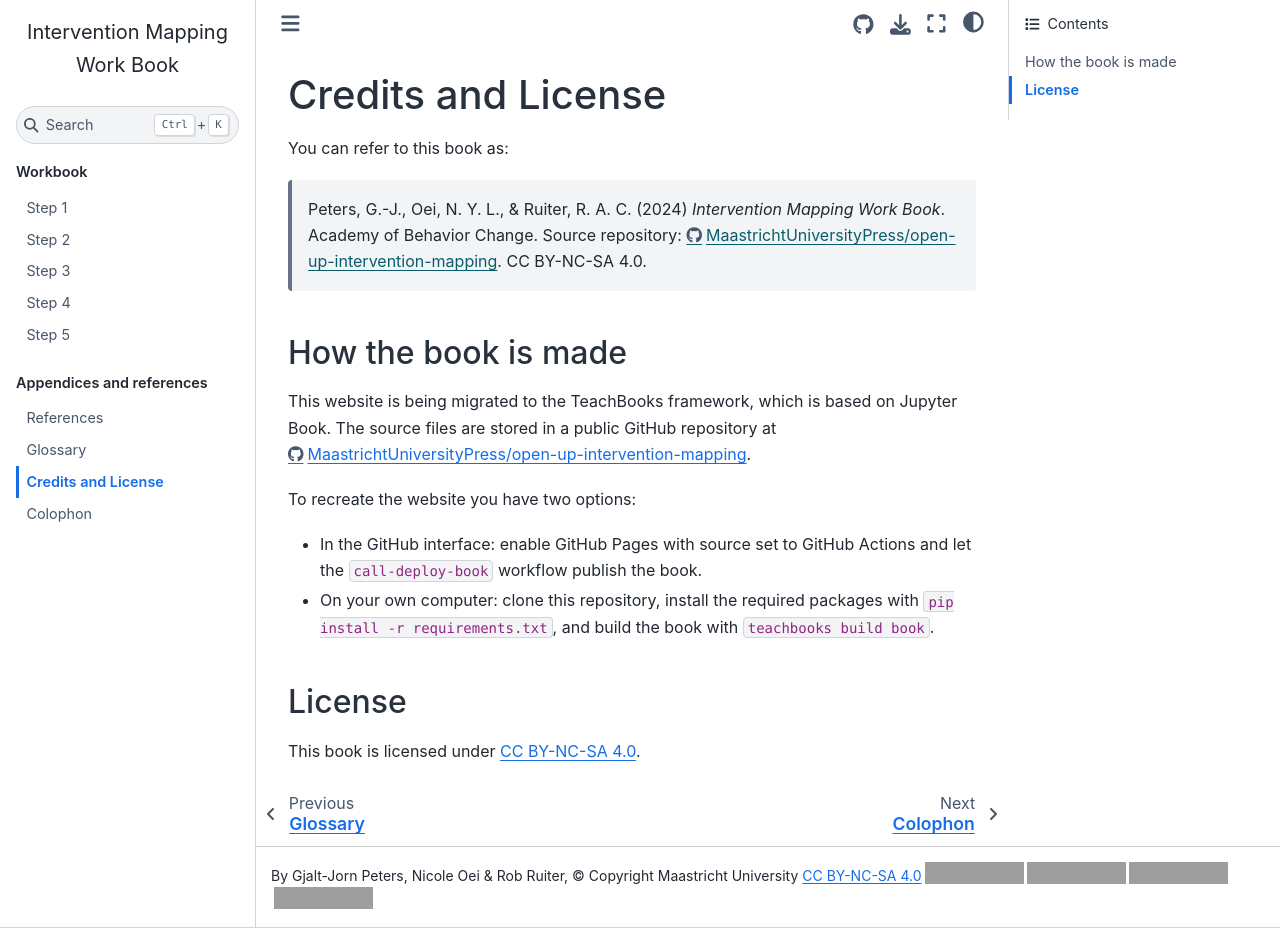
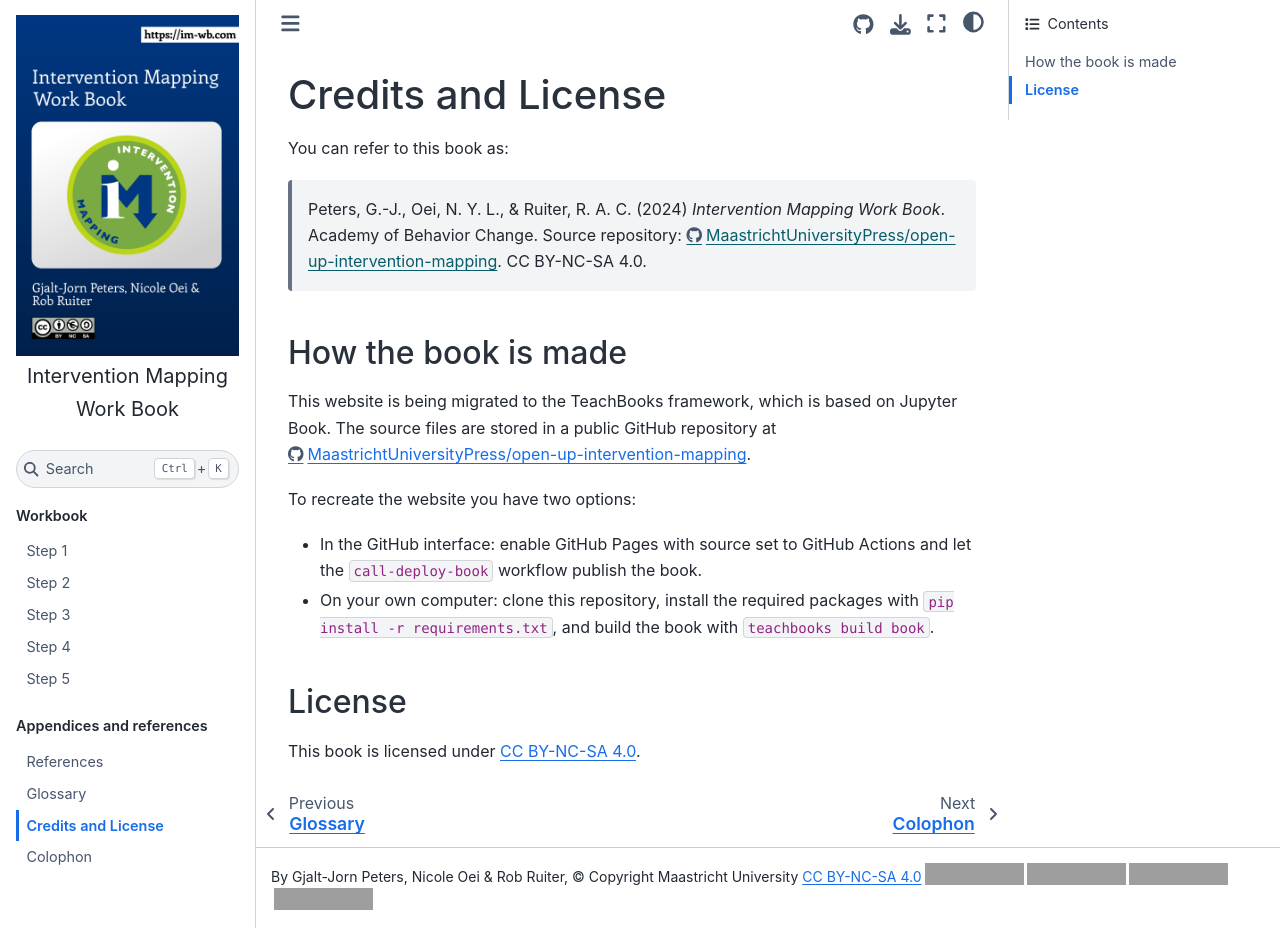
Before and after one commit to MaastrichtUniversityPress/open-up-intervention-mapping, a Jupyter Book: the page built from book/credits.md, in a window 1280 px wide and 928 px high. Built offline with Jupyter Book 1.0.4 settings and Sphinx 7.4.7 and the Sphinx Book theme 1.1.4, drawn with Linux system fonts in a browser that asks for light colours; grey boxes are pictures that could not be loaded.

Commit message:
Add light and dark logo images to config

```diff
--- a/book/_config.yml
+++ b/book/_config.yml
@@ -16,6 +16,8 @@ sphinx:
     html_theme_options:
       logo:
         text: Intervention Mapping Work Book
+        image_light: im-wb-cover.png
+        image_dark: im-wb-cover.png
       repository_url: "https://github.com/MaastrichtUniversityPress/open-up-intervention-mapping"
       path_to_docs: "book"
       repository_branch: "teachbook"
```
